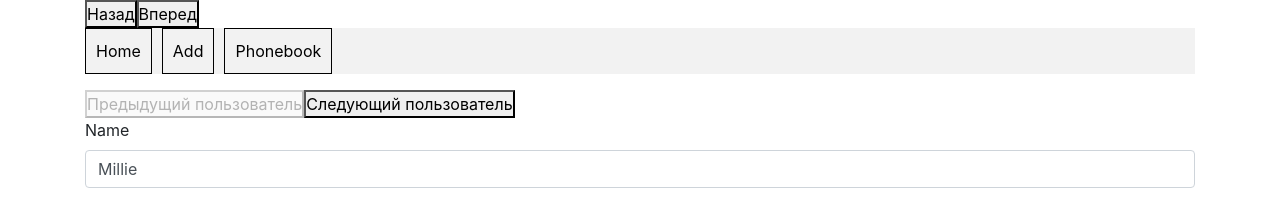
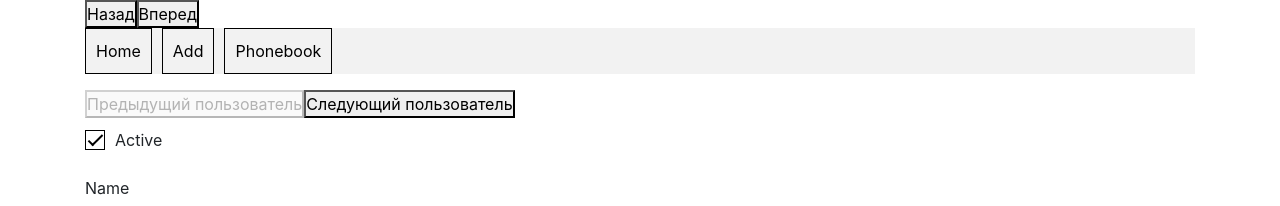
Before and after one commit to Drinkerok/vue-learnjavascript, a Vue app: page /edit/0 in a window 1280 px wide. Shown: the top 206 px of the page. Built offline with nearby package versions, Linux system fonts and the light colour scheme; data requests are answered from the project's data file.

Commit message:
checkbox

```diff
--- a/src/components/UserForm.vue
+++ b/src/components/UserForm.vue
@@ -1,5 +1,15 @@
 <template>
   <div>
+    <div class="form-group checkbox">
+      <input
+        id="active"
+        v-model="localUser.isActive"
+        name="active"
+        class="checkbox__input"
+        type="checkbox"
+      />
+      <label for="active" class="checkbox__label">Active</label>
+    </div>
     <div class="form-group">
       <label for="firstName">Name</label>
       <input
@@ -98,3 +108,57 @@ export default {
   }
 };
 </script>
+
+<style>
+.checkbox {
+  padding: 10px 0 0;
+}
+.checkbox__input {
+  position: absolute;
+  width: 1px;
+  height: 1px;
+  margin: -1px;
+  border: 0;
+  padding: 0;
+  white-space: nowrap;
+  clip-path: inset(100%);
+  clip: rect(0 0 0 0);
+  overflow: hidden;
+}
+
+.checkbox__label {
+  position: relative;
+  padding-left: 30px;
+  cursor: pointer;
+}
+
+.checkbox__label:before {
+  content: "";
+  display: block;
+  position: absolute;
+  top: 50%;
+  left: 0;
+  transform: translateY(-50%);
+  width: 20px;
+  height: 20px;
+  border: 1px solid #000;
+}
+
+.checkbox__label:after {
+  content: none;
+  display: block;
+  position: absolute;
+  top: calc(50% - 5px);
+  left: 3px;
+  width: 15px;
+  height: 7px;
+  border: 2px solid #000;
+  border-top: none;
+  border-right: none;
+  transform: rotate(-45deg);
+}
+
+.checkbox__input:checked ~ .checkbox__label:after {
+  content: "";
+}
+</style>
```
